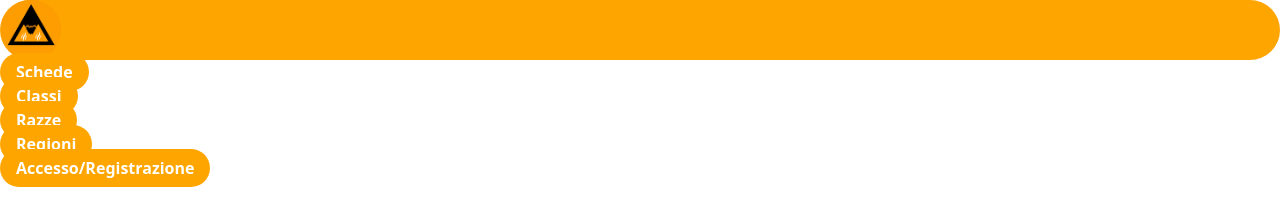
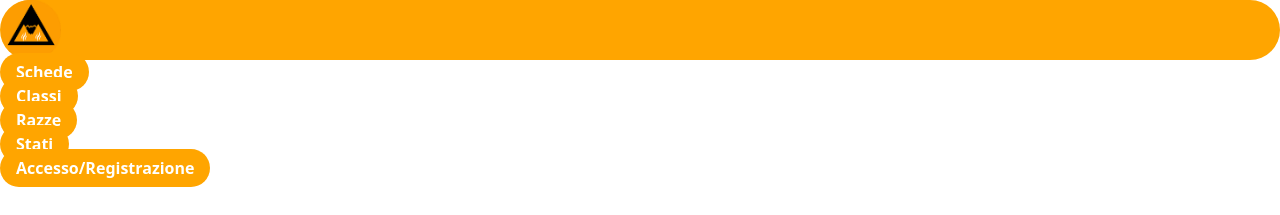
Before and after one commit to M04ph3u2/Ragnar-TTRPG-Platform, a React (Vite) app in the folder frontend/: page /rpg in a window 1280 px wide. Shown: the top 215 px of the page. Built offline with nearby package versions, Linux system fonts and the light colour scheme.

Commit message:
Regions -> States

```diff
--- a/frontend/src/routes/Rpg.jsx
+++ b/frontend/src/routes/Rpg.jsx
@@ -21,8 +21,8 @@ export default function Rpg() {
       case 'races':
         setComponent(<Showcase type="races"/>);
         break;
-      case 'regions':
-        setComponent(<Showcase type="regions" />);
+      case 'states':
+        setComponent(<Showcase type="states" />);
         break;
       case 'private':
         setComponent(<Private />);
@@ -58,9 +58,9 @@ export default function Rpg() {
             </li>
             <li className='flex-shrink-0'>
               <Link
-                className={`btn-bullet${button === 'regions' ? '-active' : ''} btn-bullet-orange`}
-                to="/rpg/regions"
-              >Regioni</Link>
+                className={`btn-bullet${button === 'states' ? '-active' : ''} btn-bullet-orange`}
+                to="/rpg/states"
+              >Stati</Link>
             </li>
             <li className='flex-shrink-0'>
               <Link
--- a/frontend/src/routes/rpg/Sheets.jsx
+++ b/frontend/src/routes/rpg/Sheets.jsx
@@ -84,12 +84,12 @@ export default function Sheets() {
                 {selectedCharacter.style}
               </>
             )}
-            {selectedCharacter.region && (
+            {selectedCharacter.from && (
               <>
                 ,{" "}
                 <span className="font-bold text-orange-500">
                   {" "}
-                  Regione di nascita:
+                  Stato di provenienza:
                 </span>{" "}
                 {selectedCharacter.region.name}
               </>
--- a/frontend/src/routes/rpg/Showcase.jsx
+++ b/frontend/src/routes/rpg/Showcase.jsx
@@ -76,7 +76,7 @@ export default function Showcase({ type }) {
                 {selectedOption.name}
               </h1>
               <p className="text-gray-600">{selectedOption.description}</p>
-              {type === "regions" && (
+              {type === "states" && (
                 <div className="mt-4">
                   {selectedOption.races && selectedOption.races.lenght > 0 && (
                     <>
```
